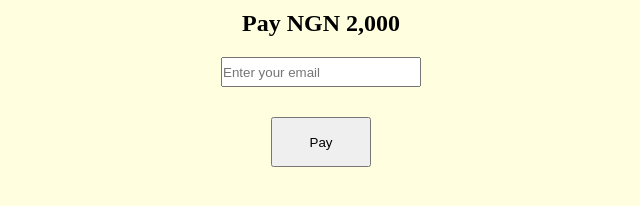
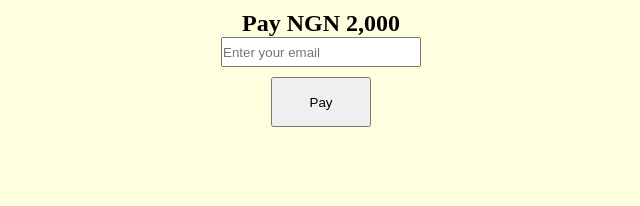
Before and after one commit to Fector101/paystack-frontend, a plain HTML site: page index.html in a window 1280 px wide. Shown: the whole page, without its empty margins (319-959 px from the left). Drawn offline with Linux system fonts and the light colour scheme.

Commit message:
Update style.css

```diff
--- a/style.css
+++ b/style.css
@@ -13,7 +13,7 @@ input{
     height: 30px;
   width:200px;
 
-  margin: 20px;
+  margin: px;
 }
 button{
   height: 50px;
```
